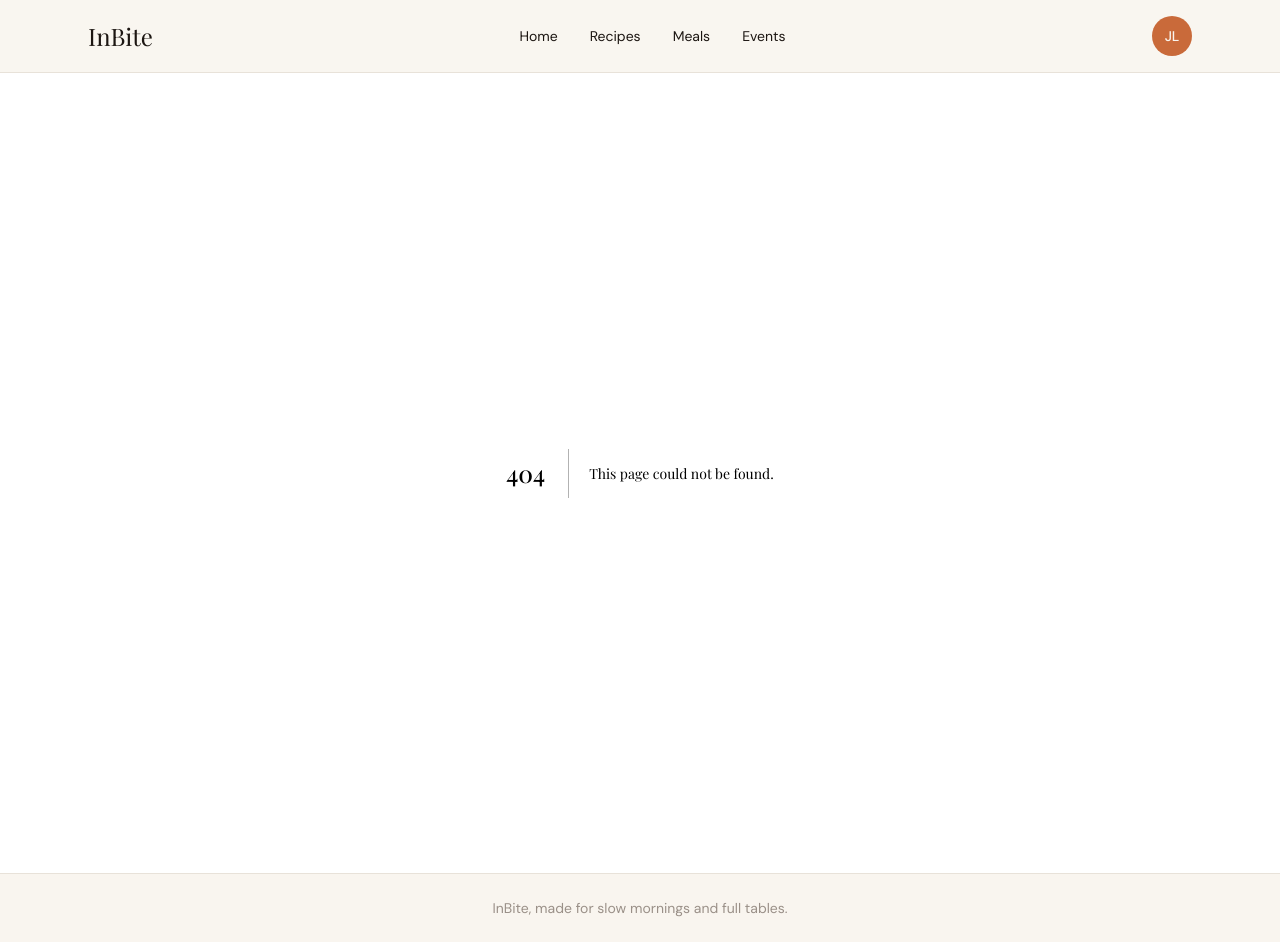
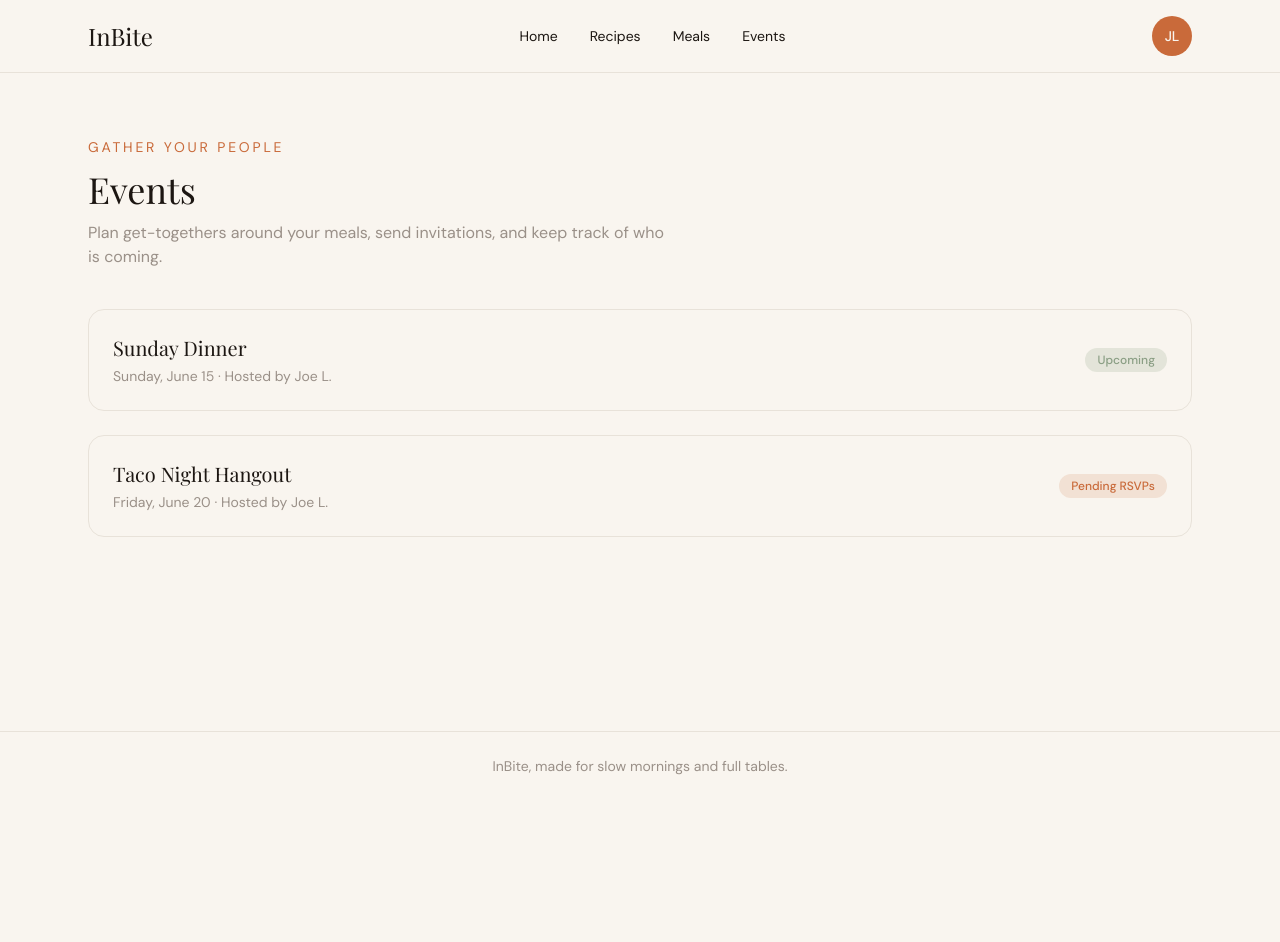
Before and after one commit to jleo28/inbite, a Next.js app: page /events in a window 1280 px wide. Before the commit this address had no page. After the commit the page ends 800 px from the top, so only its background shows below. Built offline with nearby package versions, Linux system fonts and the light colour scheme; a web font is replaced by a local one.

Commit message:
Build the events page (#17)
Adds the /events route with an intro header and the two seed events rendered as EventCards in a stacked list, each showing its date, host, and status chip. Sections fade in on scroll.

```diff
--- /dev/null
+++ b/app/events/page.tsx
@@ -0,0 +1,28 @@
+import EventCard from "@/components/EventCard"
+import FadeIn from "@/components/FadeIn"
+import { events } from "@/lib/data"
+
+export default function EventsPage() {
+  return (
+    <main className="mx-auto w-full max-w-6xl flex-1 px-6 py-16">
+      <FadeIn>
+        <p className="font-sans text-sm uppercase tracking-[0.2em] text-terracotta">
+          Gather your people
+        </p>
+        <h1 className="mt-3 font-display text-4xl text-espresso">Events</h1>
+        <p className="mt-3 max-w-xl font-sans text-base text-muted">
+          Plan get-togethers around your meals, send invitations, and keep track of
+          who is coming.
+        </p>
+      </FadeIn>
+
+      <div className="mt-10 flex flex-col gap-6">
+        {events.map((event, index) => (
+          <FadeIn key={event.id} delay={index * 100}>
+            <EventCard event={event} />
+          </FadeIn>
+        ))}
+      </div>
+    </main>
+  )
+}
```
